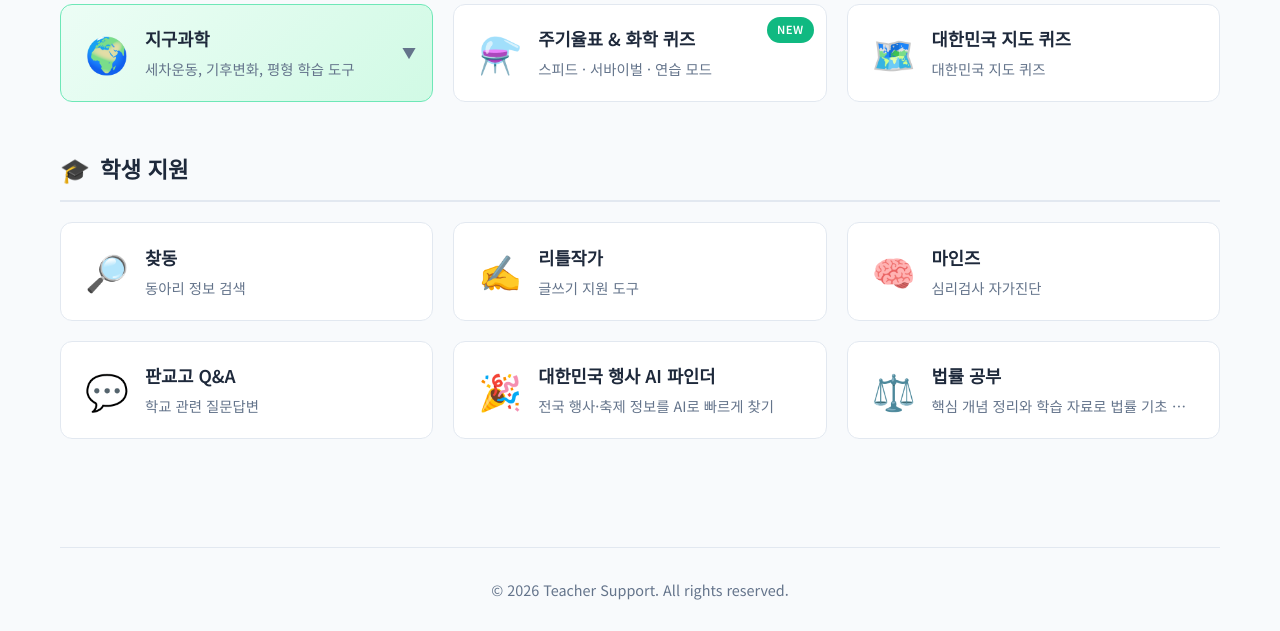
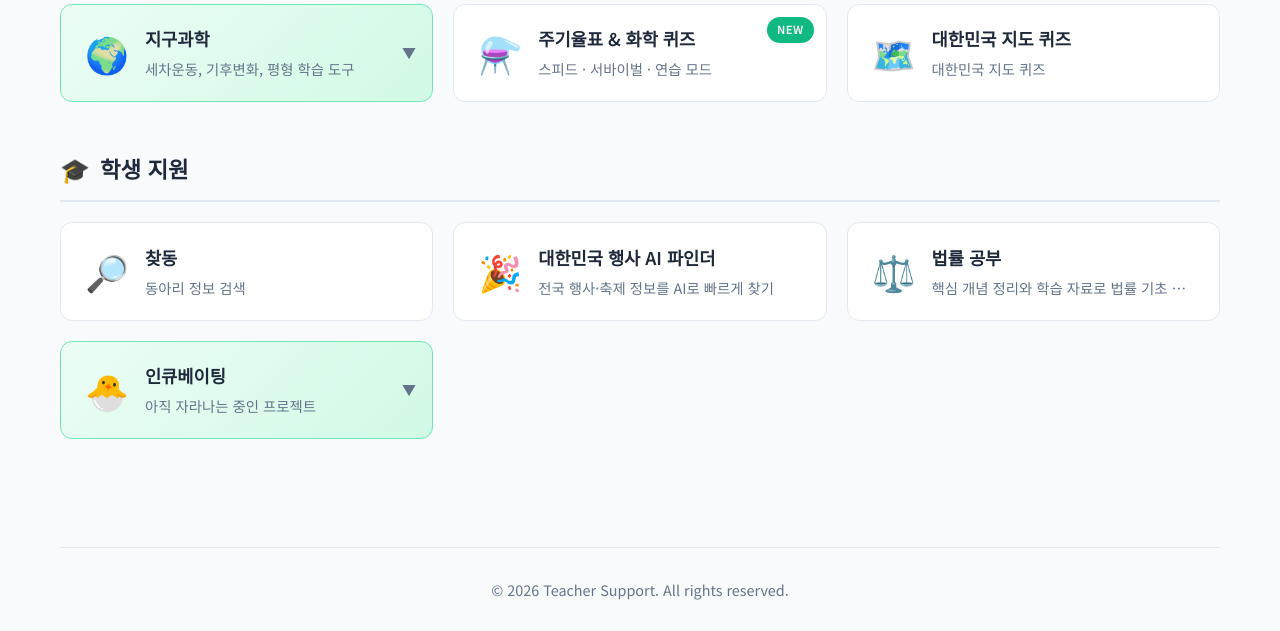
Before and after one commit to CHOISEONGYEOL/Teacher-support, a Python web app: template templates/index.html in a window 1280 px wide. Shown: the part 967-1598 px from the top of the page. Run offline with Jinja, Linux system fonts and the light colour scheme; the template is opened without the code that fills it, so the values that code supplies are empty; some libraries are stand-ins or nearby versions.

Commit message:
Add Incubating folder to Student Support section
- Create 🐣 인큐베이팅 folder with 리틀작가, 마인즈, 판교고 Q&A
- Reorder cards: 찾동 → 대한민국 행사 AI 파인더 → 법률 공부 → 인큐베이팅

Co-Authored-By: Claude Opus 4.5 <noreply@anthropic.com>

```diff
--- a/templates/index.html
+++ b/templates/index.html
@@ -256,33 +256,6 @@
                         </div>
                     </a>
 
-                    <!-- 리틀작가 -->
-                    <a href="https://littlechildwriter.web.app/" target="_blank" class="card card-external">
-                        <div class="card-icon">✍️</div>
-                        <div class="card-content">
-                            <h3>리틀작가</h3>
-                            <p>글쓰기 지원 도구</p>
-                        </div>
-                    </a>
-
-                    <!-- 마인즈 -->
-                    <a href="https://pangyomga.web.app/" target="_blank" class="card card-external">
-                        <div class="card-icon">🧠</div>
-                        <div class="card-content">
-                            <h3>마인즈</h3>
-                            <p>심리검사 자가진단</p>
-                        </div>
-                    </a>
-
-                    <!-- 판교고 Q&A -->
-                    <a href="https://pghs-qna.web.app/" target="_blank" class="card card-external">
-                        <div class="card-icon">💬</div>
-                        <div class="card-content">
-                            <h3>판교고 Q&A</h3>
-                            <p>학교 관련 질문답변</p>
-                        </div>
-                    </a>
-
                     <!-- 대한민국 행사 AI 파인더 -->
                     <a href="https://kaief.zstrit.com/chat" target="_blank" class="card card-external" rel="noopener noreferrer">
                         <div class="card-icon">🎉</div>
@@ -301,6 +274,40 @@
                         </div>
                     </a>
 
+                    <!-- 인큐베이팅 폴더 -->
+                    <div class="card card-folder" id="incubating-folder">
+                        <div class="card-icon">🐣</div>
+                        <div class="card-content">
+                            <h3>인큐베이팅</h3>
+                            <p>아직 자라나는 중인 프로젝트</p>
+                        </div>
+                        <div class="folder-toggle">▼</div>
+                    </div>
+
+                    <!-- 인큐베이팅 폴더 하위 항목 -->
+                    <div class="folder-contents" id="incubating-folder-contents">
+                        <a href="https://littlechildwriter.web.app/" target="_blank" class="card card-sub">
+                            <div class="card-icon">✍️</div>
+                            <div class="card-content">
+                                <h3>리틀작가</h3>
+                                <p>글쓰기 지원 도구</p>
+                            </div>
+                        </a>
+                        <a href="https://pangyomga.web.app/" target="_blank" class="card card-sub">
+                            <div class="card-icon">🧠</div>
+                            <div class="card-content">
+                                <h3>마인즈</h3>
+                                <p>심리검사 자가진단</p>
+                            </div>
+                        </a>
+                        <a href="https://pghs-qna.web.app/" target="_blank" class="card card-sub">
+                            <div class="card-icon">💬</div>
+                            <div class="card-content">
+                                <h3>판교고 Q&A</h3>
+                                <p>학교 관련 질문답변</p>
+                            </div>
+                        </a>
+                    </div>
                 </div>
             </section>
         </main>
```
Lines whose indentation alone changed are shown as unchanged.
